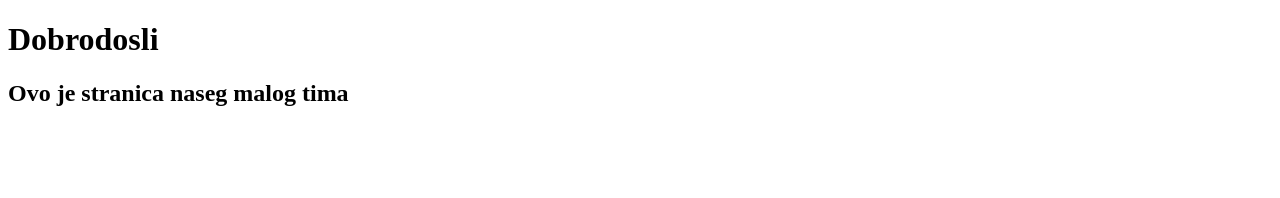
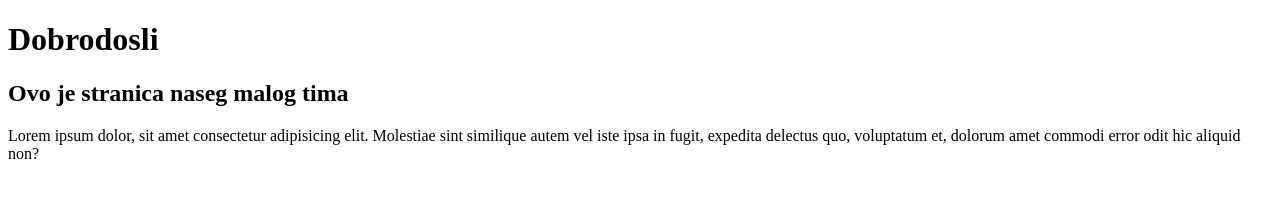
Before and after one commit to DijanaKosovac/FEDVezba, a plain HTML site: page index.html in a window 1280 px wide. Drawn offline with Linux system fonts and the light colour scheme.

Commit message:
Zavrsena main sekcija

```diff
--- a/index.html
+++ b/index.html
@@ -11,6 +11,9 @@
         <h1>Dobrodosli</h1>
         <h2>Ovo je stranica naseg malog tima</h2>
     </header>
+    <main>
+        <p>Lorem ipsum dolor, sit amet consectetur adipisicing elit. Molestiae sint similique autem vel iste ipsa in fugit, expedita delectus quo, voluptatum et, dolorum amet commodi error odit hic aliquid non?</p>
+    </main>
 
 </body>
 </html>
```
